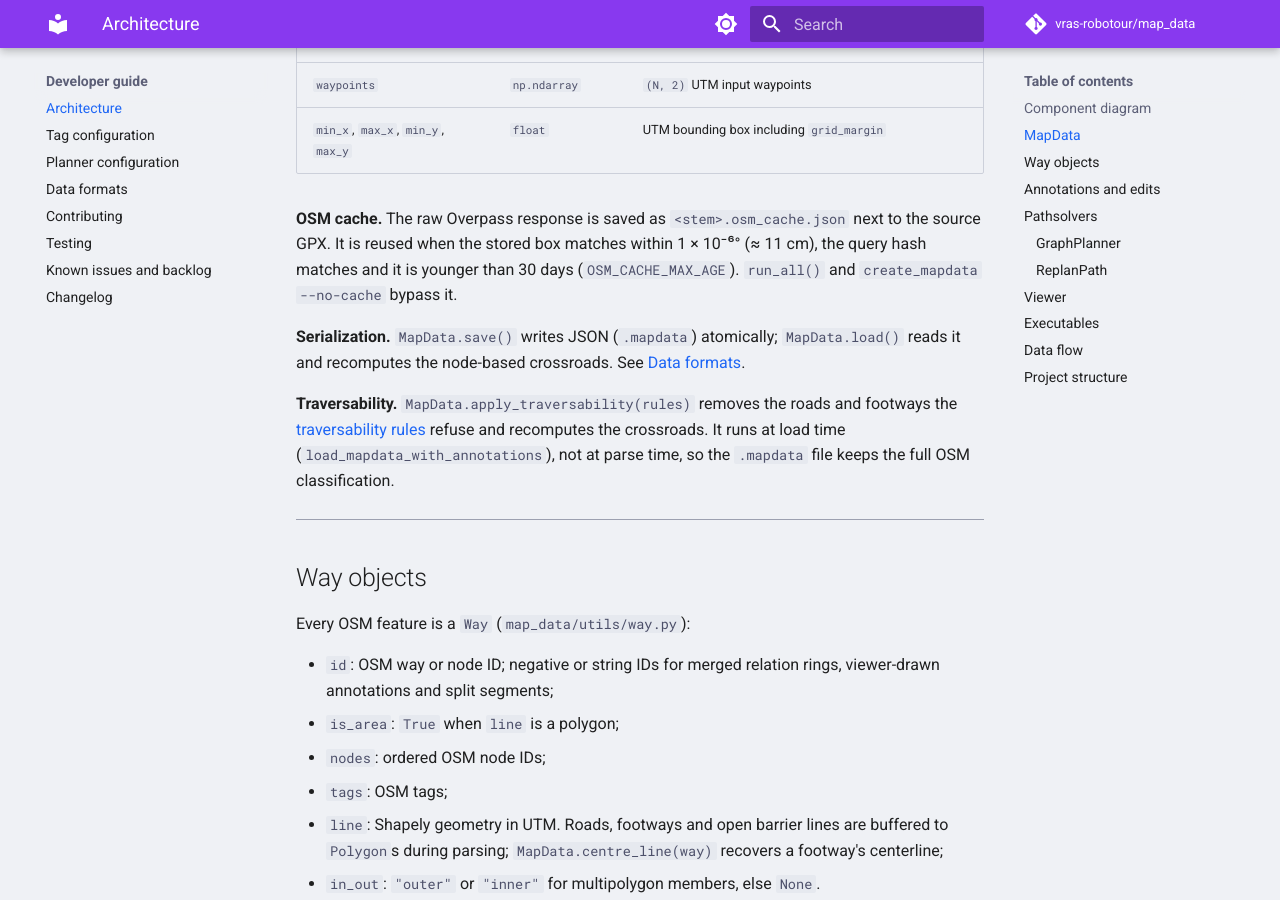
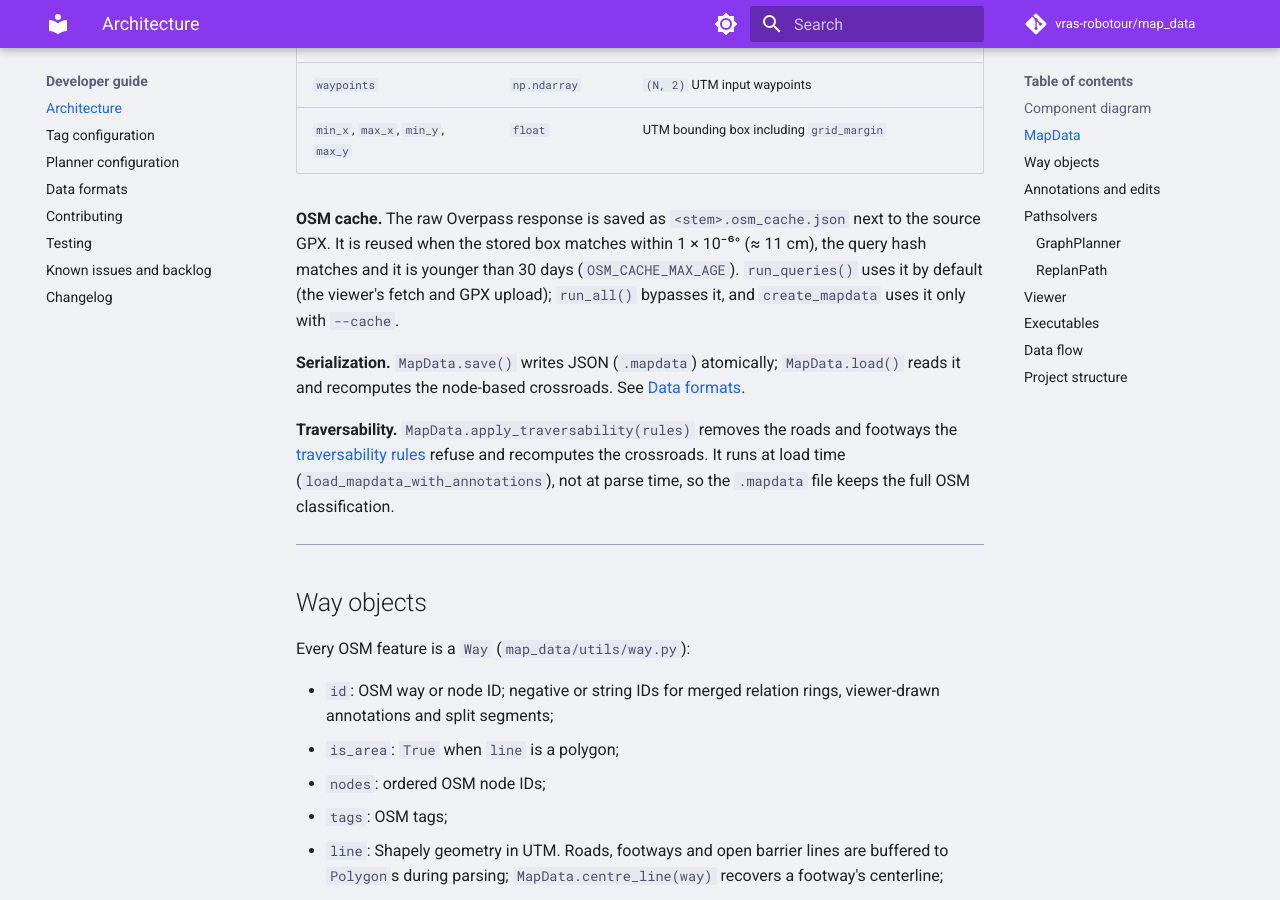
Before and after one commit to vras-robotour/map_data, an MkDocs documentation site: the page built from docs/dev/architecture.md, in a window 1280 px wide and 900 px high, scrolled down 2010 px. Built offline with MkDocs 1.6.1 and Material for MkDocs 9.7.7, drawn with Linux system fonts in a browser that asks for light colours; comment, search, counter and statistics services are not loaded; some of the changed text lies outside the part shown.

Commit message:
docs: create_mapdata flags and OSM cache use

```diff
--- a/docs/dev/architecture.md
+++ b/docs/dev/architecture.md
@@ -354,7 +354,7 @@ The `map_data` package has four layers: **data ingestion**, **representation**,
 | `waypoints` | `np.ndarray` | `(N, 2)` UTM input waypoints |
 | `min_x`, `max_x`, `min_y`, `max_y` | `float` | UTM bounding box including `grid_margin` |
 
-**OSM cache.** The raw Overpass response is saved as `<stem>.osm_cache.json` next to the source GPX. It is reused when the stored box matches within 1 × 10⁻⁶° (≈ 11 cm), the query hash matches and it is younger than 30 days (`OSM_CACHE_MAX_AGE`). `run_all()` and `create_mapdata --no-cache` bypass it.
+**OSM cache.** The raw Overpass response is saved as `<stem>.osm_cache.json` next to the source GPX. It is reused when the stored box matches within 1 × 10⁻⁶° (≈ 11 cm), the query hash matches and it is younger than 30 days (`OSM_CACHE_MAX_AGE`). `run_queries()` uses it by default (the viewer's fetch and GPX upload); `run_all()` bypasses it, and `create_mapdata` uses it only with `--cache`.
 
 **Serialization.** `MapData.save()` writes JSON (`.mapdata`) atomically; `MapData.load()` reads it and recomputes the node-based crossroads. See [Data formats](data_formats.md).
 
@@ -460,7 +460,7 @@ The `PlanRoute` action is defined in the nested `map_data_interfaces/` package.
 
 ## Data flow
 
-1. **Create the map:** `create_mapdata -d <file>.gpx`, or *Fetch area* / GPX upload in the viewer, writes `<name>.mapdata`.
+1. **Create the map:** `create_mapdata -f <file>.gpx -d`, or *Fetch area* / GPX upload in the viewer, writes `<name>.mapdata`.
 2. **Inspect and annotate:** the viewer renders the map; edits go to `<name>.annotations.json`.
 3. **Plan:** the viewer's Planner, `map_data_plan` or a `PlanRoute` goal to `route_planner` load the map with its annotations and traversability rules and call `plan_route`.
 4. **Drive:** `osm_cloud` publishes the same map for the navigation stack; the viewer's Tracker shows the robot and its route.
```
